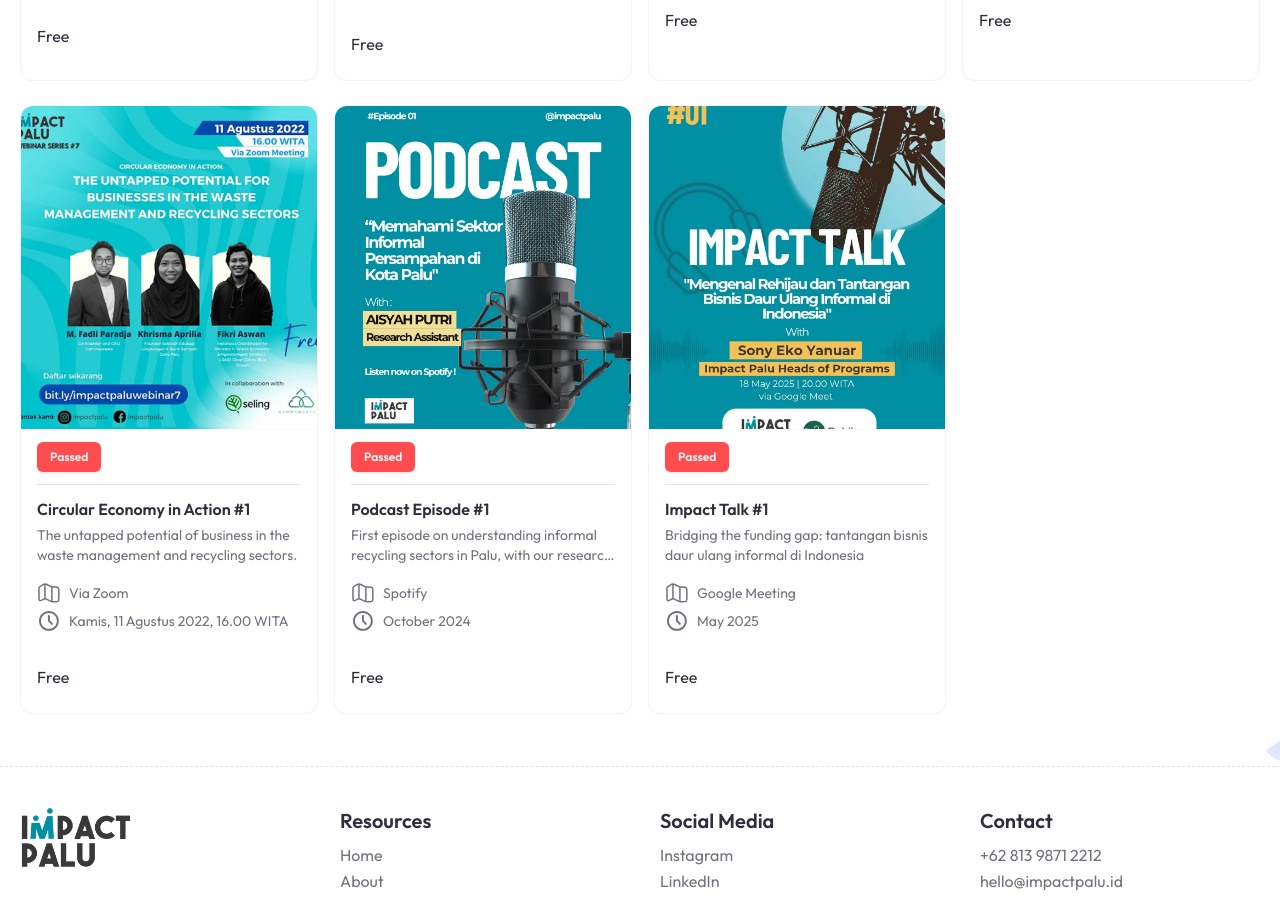
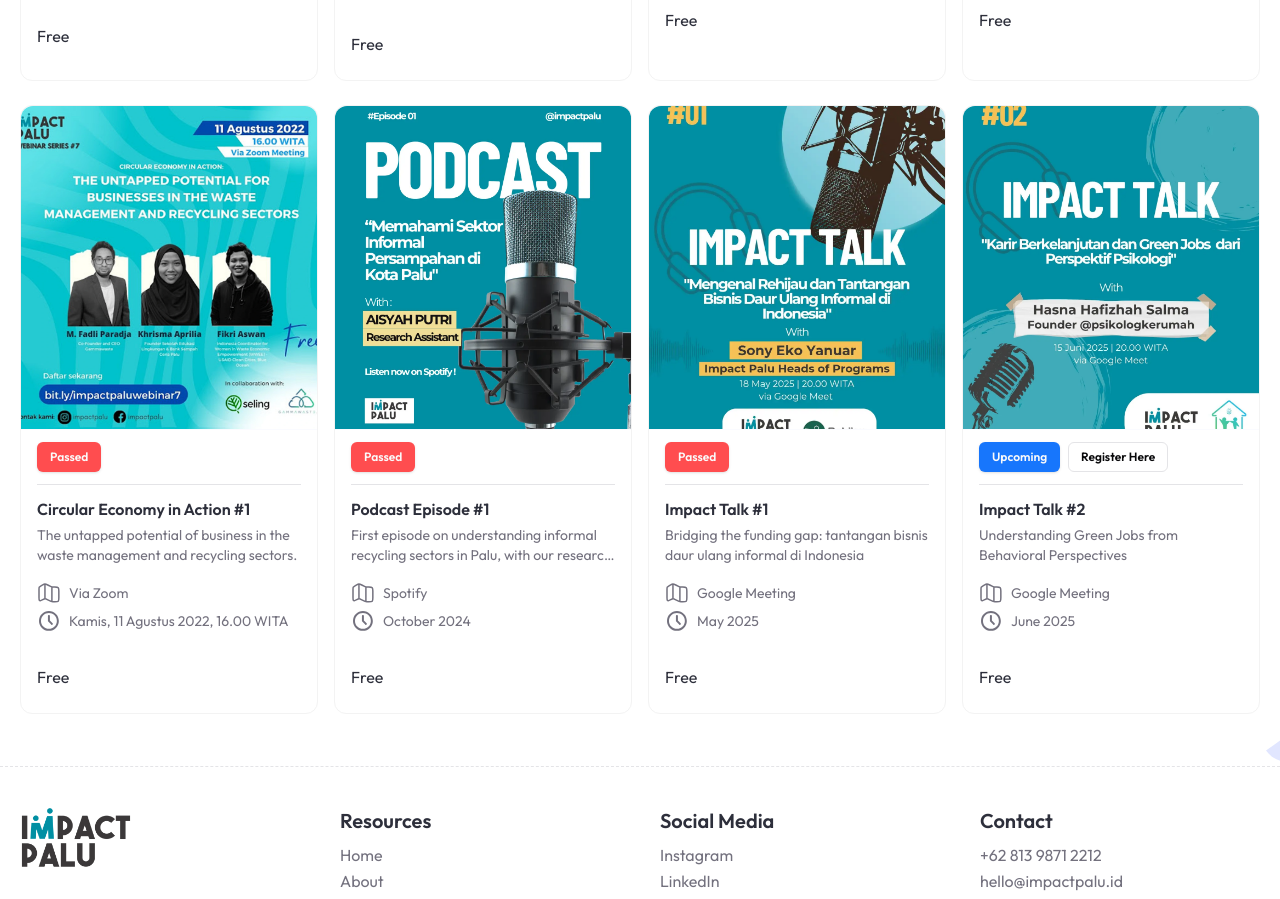
Before and after one commit to vickyadrii/impact-palu, a Next.js app: page /events-opportunities in a window 1280 px wide. Shown: the part 856-1755 px from the top of the page. Built offline with nearby package versions, Linux system fonts and the light colour scheme.

Commit message:
beberapa perubahan

```diff
--- a/src/features/about/constants.tsx
+++ b/src/features/about/constants.tsx
@@ -78,9 +78,9 @@
   },
   {
     id: 3,
-    photo_url: "/assets/images/teams/fikri.webp",
-    name: "Fikri Aswan",
-    title: "Partner",
+    photo_url: "/assets/images/teams/dian.webp",
+    name: "Dian Septiawati",
+    title: "Researcher",
     bg_color: "#E9DCBA",
   },
   {
@@ -106,6 +106,13 @@
   },
   {
     id: 7,
+    photo_url: "/assets/images/teams/fikri.webp",
+    name: "Fikri Aswan",
+    title: "Partner",
+    bg_color: "#E9DCBA",
+  },
+  {
+    id: 8,
     photo_url: "/assets/images/teams/abdus.webp",
     name: "Abdus Amiruddin",
     title: "Head of Business Development",
--- a/src/features/events-opportunities/constants.ts
+++ b/src/features/events-opportunities/constants.ts
@@ -79,6 +79,17 @@
     price: 0,
     link_registration: "https://google.com",
   },
+  {
+    id: 8,
+    thumbnail_url: "/assets/images/events/event8.webp",
+    status: "upcoming",
+    title: "Impact Talk #2",
+    description: "Understanding Green Jobs from Behavioral Perspectives",
+    location: "Google Meeting",
+    date: "June 2025",
+    price: 0,
+    link_registration: "https://google.com",
+  },
 ];
 
 // Data Opportunities
```
Also changed, not shown: public/assets/images/events/event8.webp (added), public/assets/images/teams/dian.webp (added).
